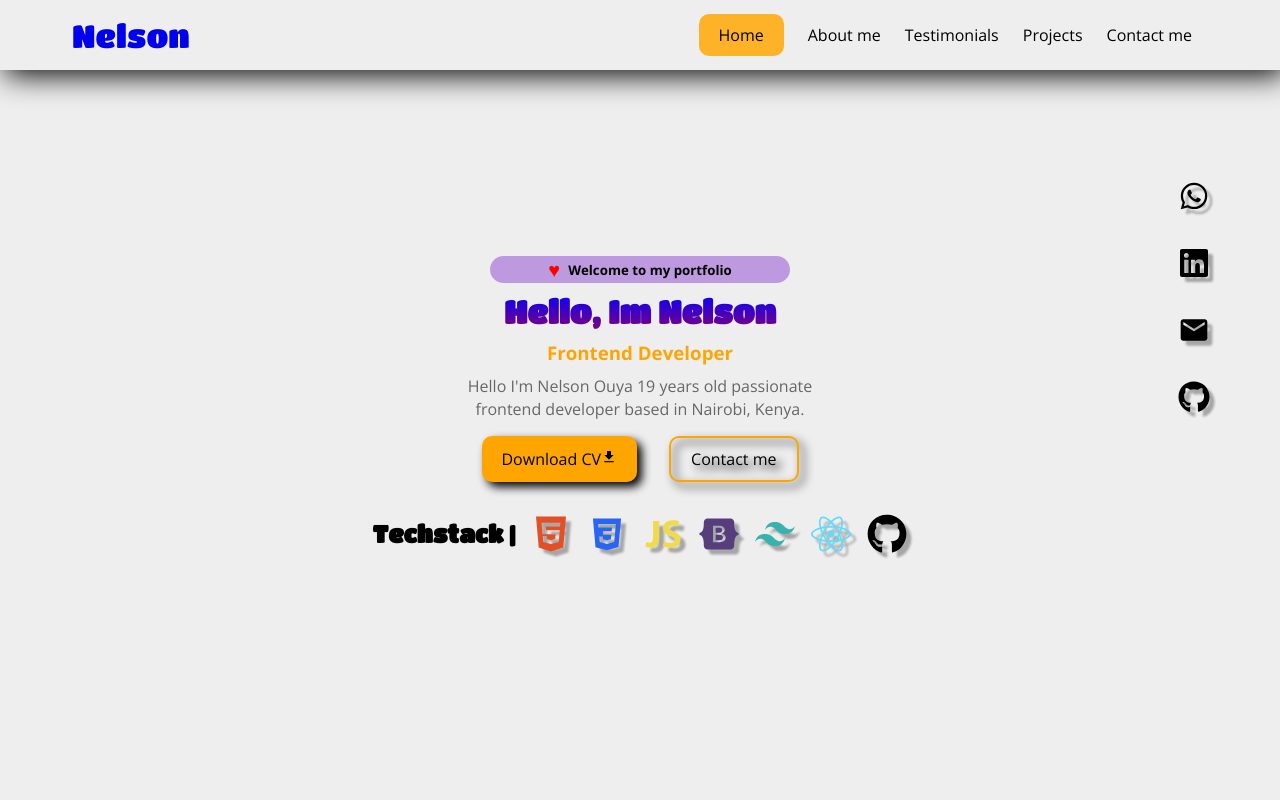
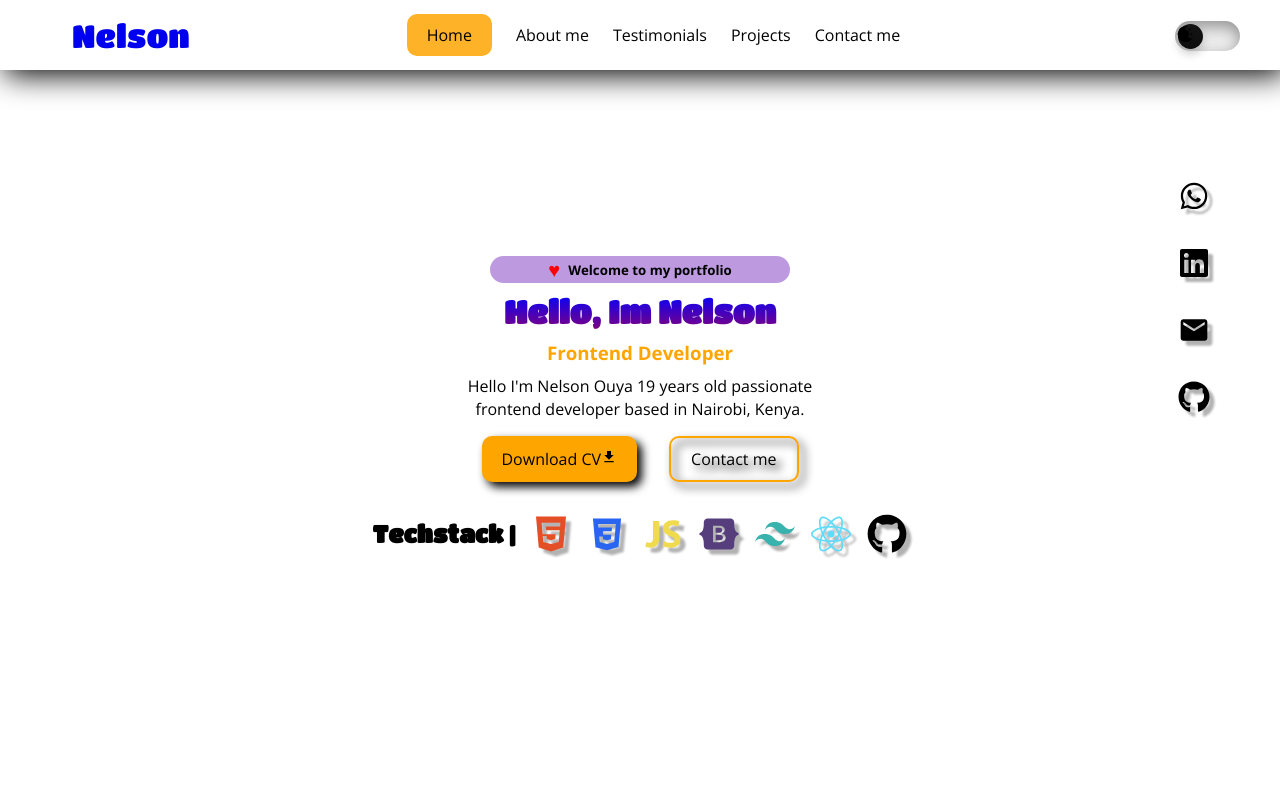
Before and after one commit to Nelson2023-2024/Portifolio, a React (Vite) app: page /#/ in a window 1280 px wide. Shown: the top 800 px of the page. Built offline with nearby package versions, Linux system fonts and the light colour scheme.

Commit message:
Adding darkmode and light mode and adding them to the local storage and also changing the aos duration on the herobuttons > a

```diff
--- /dev/null
+++ b/src/Components/DarkMode/DarkMode.css
@@ -0,0 +1,68 @@
+.dark_mode {
+    margin-top: -20px;
+    margin-left: 10px;
+}
+
+.dark_mode_label {
+    width: 65px;
+    height: 30px;
+    position: relative;
+    display: block;
+    background: #ebebeb;
+    border-radius: 200px;
+    box-shadow: inset 0px 5px 15px rgba(0, 0, 0, 0.4),
+        inset 0px -5px 15px rgba(255, 255, 255, 0.4);
+    cursor: pointer;
+    transition: 0.3s;
+}
+.dark_mode_label:after {
+    content: "";
+    width: 25px;
+    height: 25px;
+    position: absolute;
+    top: 3px;
+    left: 3px;
+    background: linear-gradient(180deg, #141414, #0e0d0d);
+    border-radius: 180px;
+    box-shadow: 0px 5px 10px rgba(0, 0, 0, 0.2);
+    transition: 0.3s;
+}
+.dark_mode_input {
+    width: 0;
+    height: 0;
+    visibility: hidden;
+}
+.dark_mode_input:checked + .dark_mode_label {
+    background: #242424;
+}
+.dark_mode_input:checked + .dark_mode_label:after {
+    left: 62px;
+    transform: translateX(-100%);
+    background: linear-gradient(180deg, #ffcc89, #d8860b);
+}
+.dark_mode_label:active:after {
+    width: 30px;
+}
+
+.dark_mode_label svg {
+    position: absolute;
+    width: 20px;
+    top: 5px;
+    z-index: 100;
+}
+.dark_mode_label svg.sun {
+    left: 5px;
+    fill: #fff;
+    transition: 0.3s;
+}
+.dark_mode_label svg.moon {
+    left: 40px;
+    fill: #7e7e7e;
+    transition: 0.3s;
+}
+.dark_mode_input:checked + .dark_mode_label svg.sun {
+    fill: #7e7e7e;
+}
+.dark_mode_input:checked + .dark_mode_label svg.moon {
+    fill: #fff;
+}
--- /dev/null
+++ b/src/Components/DarkMode/DarkMode.jsx
@@ -0,0 +1,48 @@
+import React, { useEffect } from 'react';
+import { RiSunFill } from 'react-icons/ri';
+import { FaMoon } from 'react-icons/fa';
+import "./DarkMode.css";
+
+const DarkMode = () => {
+  useEffect(() => {
+    // Retrieve the theme from local storage when the component mounts
+    const storedTheme = localStorage.getItem('theme');
+    if (storedTheme) {
+      document.querySelector('body').setAttribute('data-theme', storedTheme);
+    }
+  }, []);
+
+  const setDarkMode = () => {
+    document.querySelector('body').setAttribute('data-theme', 'dark');
+    // Store the selected theme in local storage
+    localStorage.setItem('theme', 'dark');
+  }
+
+  const setLightMode = () => {
+    document.querySelector('body').setAttribute('data-theme', 'light');
+    // Store the selected theme in local storage
+    localStorage.setItem('theme', 'light');
+  }
+
+  const toggleTheme = (e) => {
+    if (e.target.checked) setDarkMode();
+    else setLightMode();
+  }
+
+  return (
+    <div className='dark_mode'>
+      <input
+        className='dark_mode_input'
+        type='checkbox'
+        id='darkmode-toggle'
+        onClick={toggleTheme}
+      />
+      <label className='dark_mode_label' htmlFor='darkmode-toggle'>
+        <RiSunFill />
+        <FaMoon />
+      </label>
+    </div>
+  );
+};
+
+export default DarkMode;
--- a/src/Components/Hero.jsx
+++ b/src/Components/Hero.jsx
@@ -44,8 +44,8 @@ function Hero() {
           <h3 data-aos="fade-down">Frontend Developer</h3>
           <p data-aos="fade-down">Hello I'm Nelson Ouya 19 years old passionate frontend developer based in Nairobi, Kenya.</p>
         <div className="hero__buttons">
-          <a onClick={() =>{downloadFileAtURL(PDF_FILE_URL)} } data-aos="fade-right">Download CV <span><MdDownload /></span></a>
-         <Link to={'/contact'} data-aos="fade-left">Contact me</Link>
+          <a onClick={() =>{downloadFileAtURL(PDF_FILE_URL)} } data-aos-duration="300" data-aos="fade-right">Download CV <span><MdDownload /></span></a>
+         <Link to={'/contact'} data-aos-duration="300" data-aos="fade-left">Contact me</Link>
 
         </div>
         <div className="hero__social-links" data-aos="fade-left">
--- a/src/Components/Navbar.jsx
+++ b/src/Components/Navbar.jsx
@@ -7,6 +7,9 @@ import '../Pages/Home/home.css'
 
 //icons
 import { FaBars, FaTimes } from 'react-icons/fa';
+
+//file imports
+import DarkMode from './DarkMode/DarkMode';
 
 
 function Navbar() {
@@ -68,6 +71,7 @@ function Navbar() {
     <>
     <nav>
         <div className="container">
+
         <div className="brand">
             <Link to='/' > Nelson</Link>
         </div>
@@ -77,6 +81,8 @@ function Navbar() {
             showLinks ? <FaTimes/>:<FaBars/>
           }
         </button>
+
+
         <div className={`links ${showLinks ? 'show' : ''}`}>
            {
             navLists.map(({id, title, path, idjs})=>(
@@ -88,6 +94,7 @@ function Navbar() {
             ))
            }
         </div>
+        <DarkMode/>
         </div>
     </nav>
 
--- a/src/Pages/Home/home.css
+++ b/src/Pages/Home/home.css
@@ -7,10 +7,11 @@ nav{
     width: 100%;
     z-index: 1000;
     display: flex;
+    background: var(--body_background);
     align-items: center;
-    background-color: #eee;
     height: 70px;
     box-shadow: 5px 5px 30px black;
+
 
 
 }
@@ -36,8 +37,9 @@ nav .links{
 
 nav .links a{
     font-size: 16px;
-    color: #000;
+    color: var(--navatag-color);
     transition: .3s color ease-in-out;
+
 
 }
 nav .links a:hover{
@@ -72,7 +74,8 @@ nav .burger-menu{
         font-size: 1.7rem;
         margin-right: 20px;
         background: transparent;
-        color: #333;
+        color: var(--color);
+        order: 3;
     }
 
     nav .links.show{
@@ -83,12 +86,13 @@ nav .burger-menu{
         left: 35px;
         width: 100%;
         max-width: 90%;
-        background: #eee;
+        background:var( --body_background);
         box-shadow: 5px 5px 30px black;
         padding-block: 1rem;
+        color: var();
     }
     nav .links.show a {
-        color: #333;
+        color:var(--ptag-color);
         padding: 1rem;
         text-align: center;
      }
@@ -144,6 +148,12 @@ nav .burger-menu{
     background-clip: text;
     color: transparent;
 }
+/* dark theme */
+[data-theme='dark'] .hero .container h1 {
+  background: var(--h1-dark-color);
+  background-clip: text;
+  color: transparent;
+}
 .hero .container h5{
     background-color: rgb(189, 154, 223);
     display: flex;
@@ -167,7 +177,7 @@ nav .burger-menu{
 .hero .container p{
     line-height: 1.4;
     text-wrap: balance;
-    color: rgb(104, 103, 103);
+    color: var(--ptag-color);
 }
 .hero__buttons{
     display: flex;
@@ -178,37 +188,47 @@ nav .burger-menu{
 .hero__buttons span{
     font-size: 1rem;
 }
-.hero__buttons a{
+.hero__buttons a {
     color: #000;
-}
-.hero__buttons a:first-child{
+    transition-duration: .3s;; /* Apply the transition to all properties */
+
+    &:first-child {
         background: orange;
         padding: 10px 20px;
         border: none;
         cursor: pointer;
         border-radius: 10px;
-    transition: .3s ease-in;
         display: flex;
         align-items: center;
         filter: drop-shadow(5px 5px 5px black);
     }
-.hero__buttons a:first-child:hover{
+
+    &:first-child:hover {
         transform: scale(1.1);
     }
-.hero__buttons a:nth-child(2){
+
+    &:nth-child(2) {
         border: 2px solid orange;
         padding: 10px 20px;
         cursor: pointer;
-    transition: .3s ease-in;
         border-radius: 10px;
         filter: drop-shadow(5px 5px 5px black);
+    }
+
+    &:nth-child(2):hover {
+        transform: scale(1.1);
+    }
+
+    [data-theme='dark'] & {
+        &:nth-child(2) {
+            color: var(--ptag-color);
+        }
+    }
+}
 
 
-}
-.hero__buttons a:nth-child(2):hover{
-    transform: scale(1.1);
 
-}
+
 .hero__social-links{
     display: flex;
     flex-direction: column;
@@ -324,13 +344,20 @@ nav .burger-menu{
     color: transparent;
     margin-bottom: 10px;
 }
+
+[data-theme='dark'] .about__section .container .about__data h2{
+    background: var(--h1-dark-color);
+  background-clip: text;
+  color: transparent;
+
+}
 .about__section .container .about__data h3{
     color: orange;
     margin-bottom: 10px;
 }
 .about__section .container .about__data p{
     text-wrap: balance;
-    color: rgb(104, 103, 103);
+    color: var(--ptag-color);
 
 }
 
@@ -339,6 +366,13 @@ nav .burger-menu{
 }
 .about__section .container .about__data .certifications{
     margin-top: 20px;
+}
+.about__section .container .about__data .certifications ul li a{
+    text-decoration: underline;
+    color: #6009b8;
+}
+[data-theme='dark'] .about__section .container .about__data .certifications ul li a {
+    color: #B980F0; /* Light gray for dark mode */
 }
 .about__section .container .about__data .experience{
     margin-top: 20px;
@@ -385,6 +419,12 @@ nav .burger-menu{
 
 }
 
+[data-theme='dark'] .testimonial__section .container h1{
+    background: var(--h1-dark-color);
+  background-clip: text;
+  color: transparent;
+
+}
 
 .testimonial__section .card {
     max-width: 100%;
--- a/src/Pages/Projects/projects.css
+++ b/src/Pages/Projects/projects.css
@@ -11,6 +11,11 @@
     background-clip: text;
     color: transparent;
 }
+[data-theme='dark'] .project__section h1{
+  background: var(--h1-dark-color);
+  background-clip: text;
+  color: transparent;
+}
 .project__section .container {
     max-width: 1200px;
     display: grid;
@@ -22,7 +27,7 @@
     border-radius: 10px;
     height: 350px;
     padding: 1.1rem;
-    border: 1px solid;
+    border: 1px solid var(--border-color);
     box-shadow: 5px 5px 10px  black;
     transition: .5s ease-in-out;
 
@@ -36,6 +41,11 @@
     background: linear-gradient(blue, purple);
     background-clip: text;
     color: transparent;
+}
+[data-theme='dark'] .project__section .container h2{
+  background: var(--h1-dark-color);
+  background-clip: text;
+  color: transparent;
 }
 .project__section .container h4{
     color: orange;
@@ -53,14 +63,14 @@
     margin-top: 20px;
 }
 .projects__buttons a{
-    border: 1px solid black;
+    border: 1px solid var(--border-color);
     padding: 10px 15px;
     display: flex;
     align-items: center;
     gap: 5px;
     border-radius: 4rem;
     transition: .5s ease;
-    color: black;
+    color: var(--ptag-color);
 }
 .projects__buttons a:hover{
  transform: scale(1.1);
--- a/src/index.css
+++ b/src/index.css
@@ -1,20 +1,43 @@
 
   /* OSWALD */
-@import url('https://fonts.googleapis.com/css2?family=Montserrat:wght@300;400;500;600;700&family=Open+Sans:wght@400;600;700&family=Oswald:wght@400;500;600;700&family=Titan+One&display=swap');*{
+@import url('https://fonts.googleapis.com/css2?family=Montserrat:wght@300;400;500;600;700&family=Open+Sans:wght@400;600;700&family=Oswald:wght@400;500;600;700&family=Titan+One&display=swap');
+
+:root{
+     --h1-dark-color: linear-gradient(120deg, #fff, blue);
+}
+
+[data-theme='light'] {
+  --body_background: #eee;
+  --navatag-color: #000;
+  --ptag-color: rgb(104, 103, 103);
+  --border-color:#000;
+}
+
+[data-theme='dark'] {
+  --body_background: #282c34;
+  --navatag-color: #fff;
+  --ptag-color: rgb(212, 208, 208);
+  --border-color:rgb(212, 208, 208);
+  --color:#fff;
+}
+*{
     margin: 0;
     padding: 0;
     border-radius: border-box;
 font-family: 'Open Sans', sans-serif;
     scroll-behavior: smooth;
+    transition:  .5s background;
 }
 
 a{
     text-decoration: none;
+
 }
 h1{
     font-size: 2rem;
     font-family: 'Titan One', sans-serif;
 }
+
 h2{
     font-size: 1.5rem;
     font-family: 'Titan One', sans-serif;
@@ -25,5 +48,5 @@ h2{
     margin: auto;
 }
 body{
-    background: #eee;
+    background: var(--body_background);
 }
```
Also changed, not shown: src/Pages/Contact/contact.css (+28 -2 lines), src/Components/DarkMode/Moon.svg (added), src/Components/DarkMode/Sun.svg (added). Lines whose indentation alone changed are shown as unchanged.
